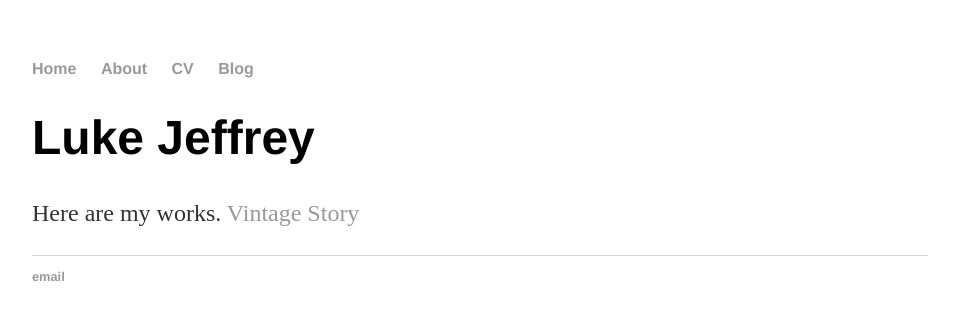
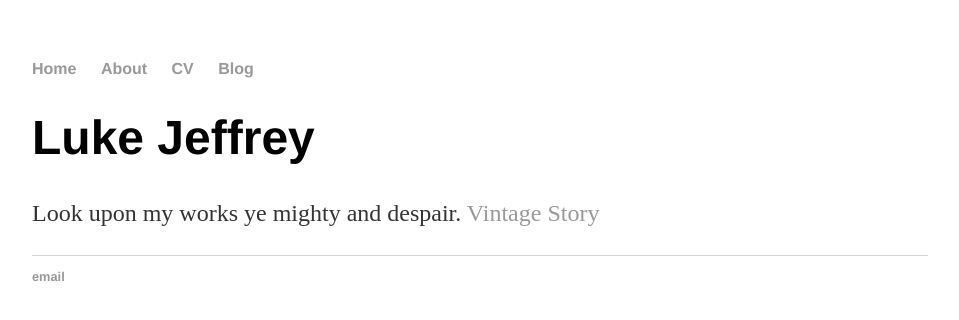
Before and after one commit to GralphGralph/GralphGralph.github.io, a Jekyll site: the page built from index.html, in a window 1280 px wide. Shown: the top 320 px of the page, without its empty margins (160-1119 px from the left). Built offline with Jekyll 4.4.1, drawn with Linux system fonts in a browser that asks for light colours.

Commit message:
Update index.html

```diff
--- a/index.html
+++ b/index.html
@@ -4,6 +4,6 @@ title: Luke Jeffrey
 ---
 <div class="blurb">
 	<h1>Luke Jeffrey</h1>
-	<p>Here are my works.
+	<p>Look upon my works ye mighty and despair.
 		<a href="/about">Vintage Story</a></p>
 </div><!-- /.blurb -->
```
